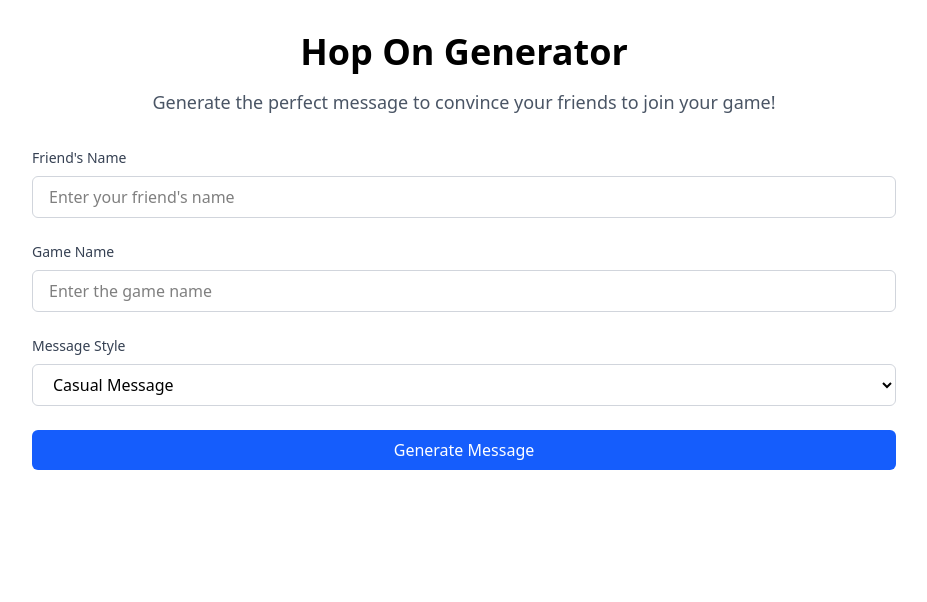
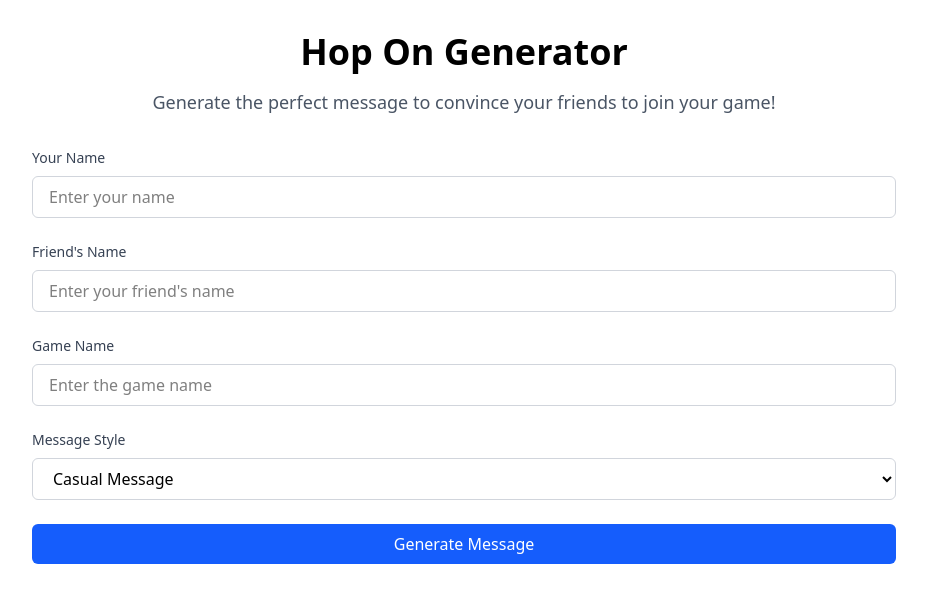
Before and after one commit to braden-godley/hop-on-bro, a React (Vite) app: page / in a window 1280 px wide. Shown: the top 602 px of the page, without its empty margins (176-1103 px from the left). Built offline with nearby package versions, Linux system fonts and the light colour scheme.

Commit message:
add your name field

```diff
--- a/src/App.jsx
+++ b/src/App.jsx
@@ -4,6 +4,7 @@
 import remarkGfm from 'remark-gfm'
 
 function App() {
+  const [userName, setUserName] = useState('')
   const [friendName, setFriendName] = useState('')
   const [gameName, setGameName] = useState('')
   const [contentType, setContentType] = useState('casual')
@@ -53,6 +54,7 @@
 
       const prompt = `${getPromptForStyle(contentType)}
 
+      Your name: ${userName}
       Friend's name: ${friendName}
       Game: ${gameName}
 
@@ -89,6 +91,19 @@
       <p className="text-lg text-gray-600 text-center mb-8">Generate the perfect message to convince your friends to join your game!</p>
 
       <form onSubmit={handleSubmit} className="space-y-6">
+        <div>
+          <label htmlFor="userName" className="block text-sm font-medium text-gray-700 mb-2">Your Name</label>
+          <input
+            type="text"
+            id="userName"
+            value={userName}
+            onChange={(e) => setUserName(e.target.value)}
+            placeholder="Enter your name"
+            required
+            className="w-full px-4 py-2 border border-gray-300 rounded-md focus:ring-2 focus:ring-blue-500 focus:border-blue-500"
+          />
+        </div>
+
         <div>
           <label htmlFor="friendName" className="block text-sm font-medium text-gray-700 mb-2">Friend's Name</label>
           <input
```
